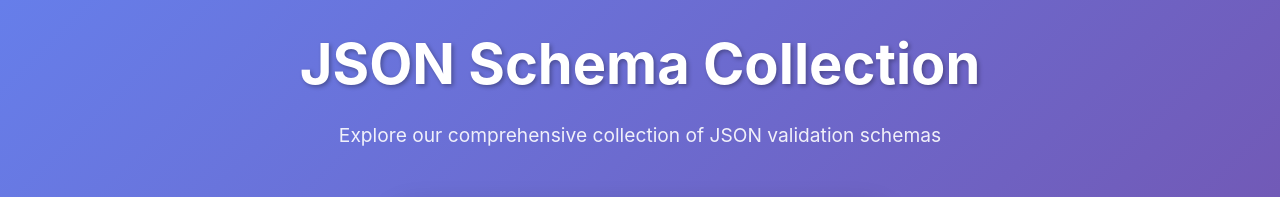
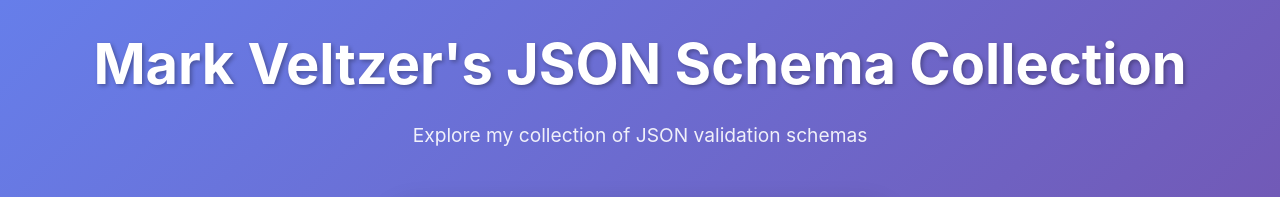
Before and after one commit to veltzer/schemas, a website: page docs/index.html in a window 1280 px wide. Shown: the top 197 px of the page. Drawn offline with Linux system fonts and the light colour scheme; no server answers.

Commit message:
added favicon

```diff
--- a/docs/index.html
+++ b/docs/index.html
@@ -3,7 +3,15 @@
 <head>
     <meta charset="UTF-8">
     <meta name="viewport" content="width=device-width, initial-scale=1.0">
-    <title>JSON Schema Collection</title>
+    <title>Mark Veltzer's JSON Schema Collection</title>
+
+    <!-- Favicon Links -->
+    <link rel="icon" href="/favicon.svg" type="image/svg+xml">
+    <link rel="apple-touch-icon" href="/apple-touch-icon.png">
+    <link rel="manifest" href="/site.webmanifest">
+    <meta name="theme-color" content="#667eea">
+
+
     <style>
         * {
             margin: 0;
@@ -248,8 +256,8 @@
 <body>
     <div class="container">
         <header>
-            <h1>JSON Schema Collection</h1>
-            <p>Explore our comprehensive collection of JSON validation schemas</p>
+            <h1>Mark Veltzer's JSON Schema Collection</h1>
+            <p>Explore my collection of JSON validation schemas</p>
         </header>
 
         <div class="search-container">
```
Also changed, not shown: docs/android-chrome-192x192.png (added), docs/android-chrome-512x512.png (added), docs/apple-touch-icon.png (added), docs/favicon.ico (added), docs/favicon.svg (added), docs/site.webmanifest (added).
